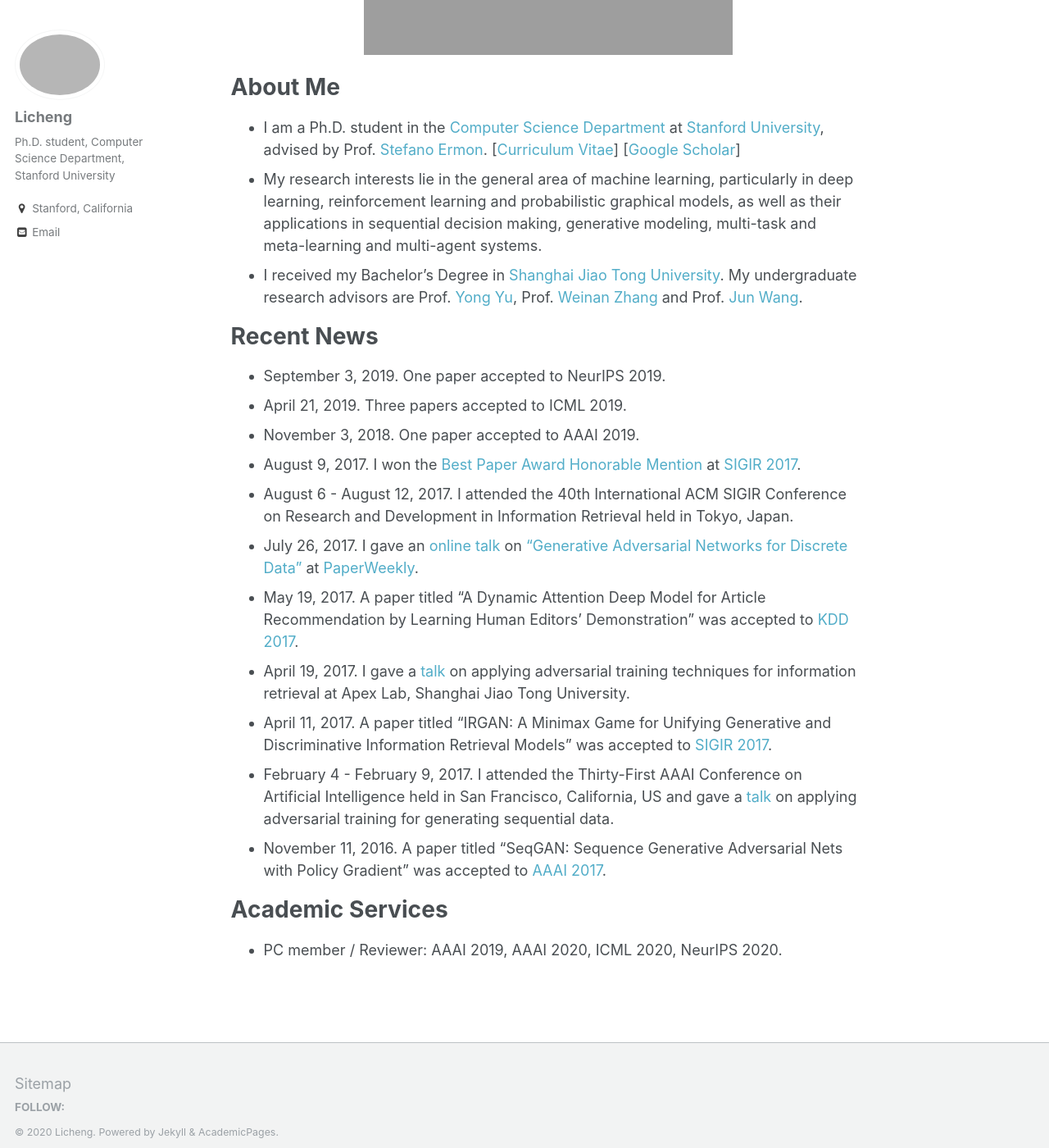
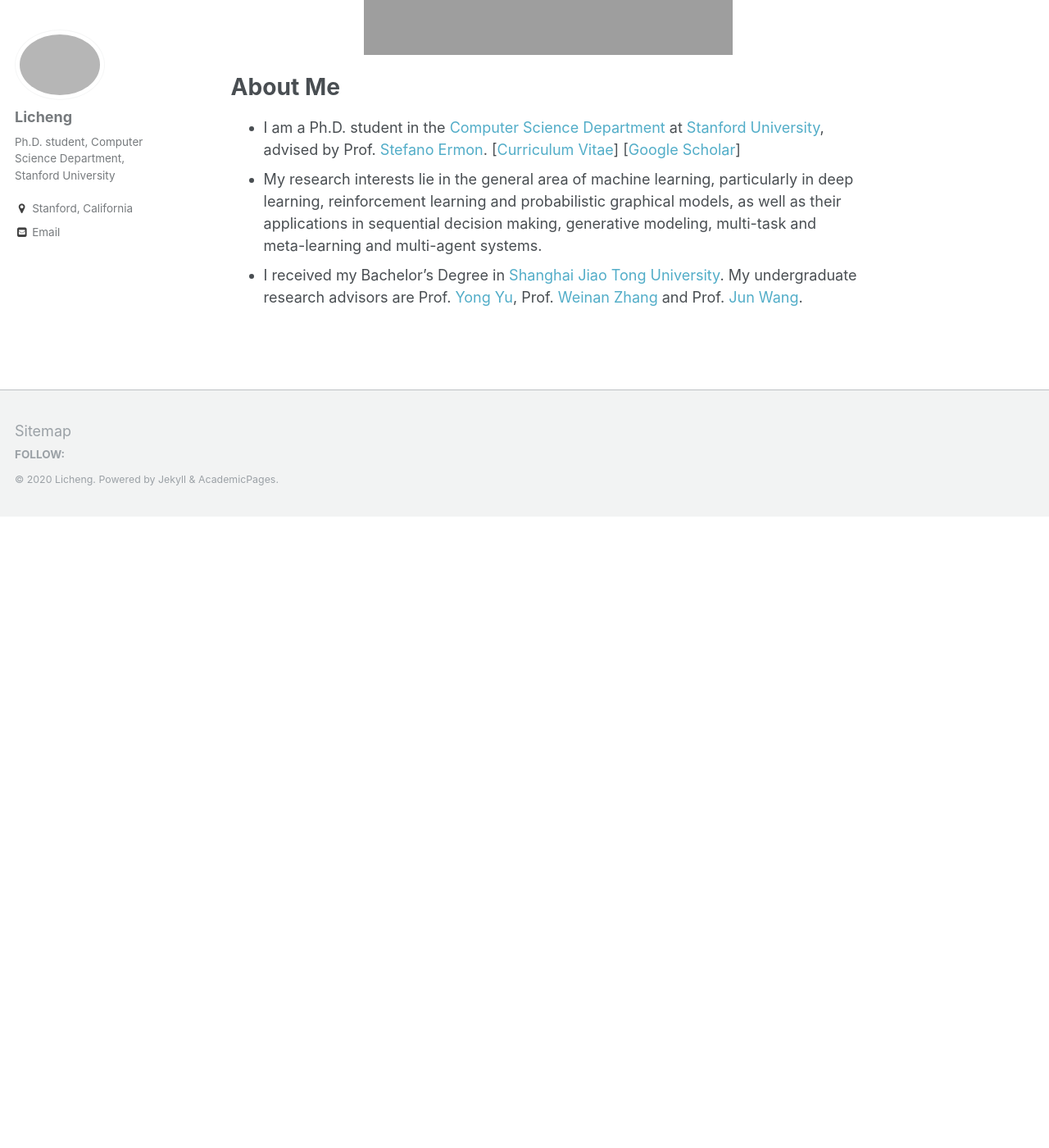
Before and after one commit to lichengzh/lichengzh.github.io, a Jekyll site: the page built from _pages/about.md, in a window 1280 px wide and 1400 px high, scrolled down 403 px. Shown: the whole window at 82% size. Built offline with Jekyll 4.4.1, drawn with Linux system fonts in a browser that asks for light colours; after the commit the page ends 1033 px from its top, so only the background shows below that.

Commit message:
Update about.md

```diff
--- a/_pages/about.md
+++ b/_pages/about.md
@@ -16,19 +16,3 @@ redirect_from:
 * I am a Ph.D. student in the [Computer Science Department](https://cs.stanford.edu/) at [Stanford University](https://www.stanford.edu/), advised by Prof. [Stefano Ermon](https://cs.stanford.edu/~ermon/). [[Curriculum Vitae](http://lantaoyu.com/files/lantaoyu_cv.pdf)] [[Google Scholar](https://scholar.google.com/citations?user=Ixg9n-EAAAAJ&hl=en)]
 * My research interests lie in the general area of machine learning, particularly in deep learning, reinforcement learning and probabilistic graphical models, as well as their applications in sequential decision making, generative modeling, multi-task and meta-learning and multi-agent systems.
 * I received my Bachelor’s Degree in [Shanghai Jiao Tong University](http://en.sjtu.edu.cn/). My undergraduate research advisors are Prof. [Yong Yu](http://apex.sjtu.edu.cn/members/yyu), Prof. [Weinan Zhang](http://wnzhang.net/) and Prof. [Jun Wang](http://www0.cs.ucl.ac.uk/staff/jun.wang/).
-
-# Recent News
-* September 3, 2019. One paper accepted to NeurIPS 2019.
-* April 21, 2019. Three papers accepted to ICML 2019.
-* November 3, 2018. One paper accepted to AAAI 2019.
-* August 9, 2017. I won the [Best Paper Award Honorable Mention](https://lantaoyu.github.io/files/sigir17-award.jpg) at [SIGIR 2017](http://sigir.org/sigir2017/program/awards/).
-* August 6 - August 12, 2017. I attended the 40th International ACM SIGIR Conference on Research and Development in Information Retrieval held in Tokyo, Japan.
-* July 26, 2017. I gave an [online talk](https://zhuanlan.zhihu.com/p/28151434) on ["Generative Adversarial Networks for Discrete Data"](http://lantaoyu.com/files/2017-07-26-gan-for-discrete-data.pdf) at [PaperWeekly](https://zhuanlan.zhihu.com/paperweekly).
-* May 19, 2017. A paper titled "A Dynamic Attention Deep Model for Article Recommendation by Learning Human Editors’ Demonstration" was accepted to [KDD 2017](http://www.kdd.org/kdd2017/).
-* April 19, 2017. I gave a [talk](http://lantaoyu.com/files/2017-04-19-gans-for-ir.pdf) on applying adversarial training techniques for information retrieval at Apex Lab, Shanghai Jiao Tong University.
-* April 11, 2017. A paper titled "IRGAN: A Minimax Game for Unifying Generative and Discriminative Information Retrieval Models" was accepted to [SIGIR 2017](http://sigir.org/sigir2017/).
-* February 4 - February 9, 2017. I attended the Thirty-First AAAI Conference on Artificial Intelligence held in San Francisco, California, US and gave a [talk](http://lantaoyu.com/files/2017-02-07-aaai-seqgan.pdf) on applying adversarial training for generating sequential data.
-* November 11, 2016. A paper titled "SeqGAN: Sequence Generative Adversarial Nets with Policy Gradient" was accepted to [AAAI 2017](http://www.aaai.org/Conferences/AAAI/aaai17.php).
-
-# Academic Services
-* PC member / Reviewer: AAAI 2019, AAAI 2020, ICML 2020, NeurIPS 2020.
```
